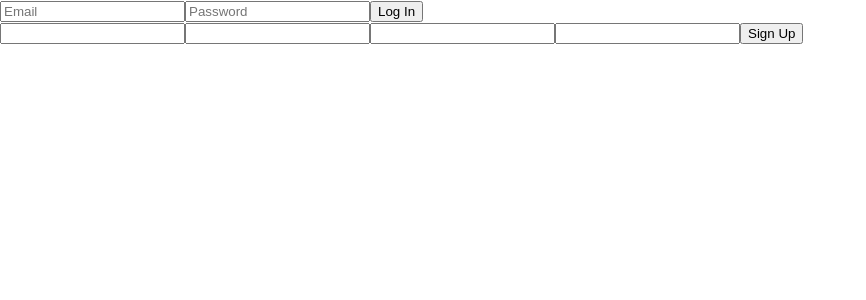
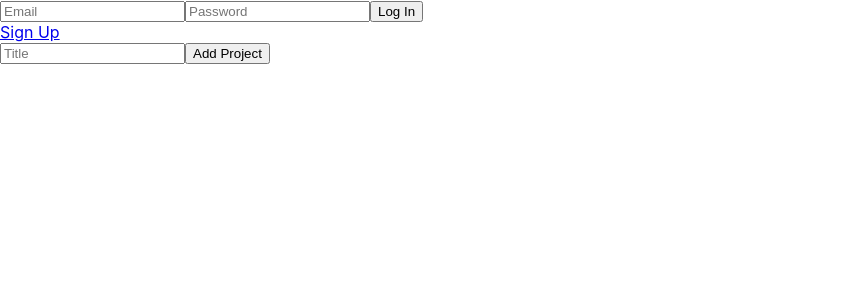
Before and after one commit to serdg0/timelogger, a React (Create React App) app: page / in a window 1280 px wide. Shown: the top 300 px of the page, without its empty margins (0-866 px from the left). Built offline with nearby package versions, Linux system fonts and the light colour scheme.

Commit message:
retrieving data DONE

```diff
--- a/src/actions/index.js
+++ b/src/actions/index.js
@@ -2,6 +2,7 @@ const LOGIN = 'LOGIN';
 const SET = 'SET';
 const ADD = 'ADD';
 const REMOVE = 'REMOVE';
+const RETRIEVE = 'RETRIEVE';
 
 const loginAction = status => ({
     type: LOGIN,
@@ -23,4 +24,9 @@ const removeProjectAction = project => ({
     project,
 })
 
-export { loginAction, setAuthAction, addProjectAction, removeProjectAction };
+const getProjectsAction = projects => ({
+    type: RETRIEVE,
+    projects,
+})
+
+export { loginAction, setAuthAction, addProjectAction, removeProjectAction, getProjectsAction };
--- a/src/components/App.js
+++ b/src/components/App.js
@@ -2,21 +2,32 @@ import React from 'react';
 import { createStore, applyMiddleware } from 'redux';
 import { Provider, connect } from 'react-redux';
 import logger from 'redux-logger';
+import { BrowserRouter as Router, Switch, Route, Link} from 'react-router-dom';
 import rootReducer from '../reducers/index';
 import ProjectList from '../containers/ProjectList';
 import SigninForm from '../containers/Signin';
 import SignupForm from '../containers/Signup';
-import { loginAction, setAuthAction, addProjectAction, removeProjectAction } from '../actions/index';
+import ProjectForm from '../containers/ProjectForm';
+import { loginAction, setAuthAction, addProjectAction, removeProjectAction, getProjectsAction } from '../actions/index';
 
 
 const App = props => {
-  const { token, logged, projects, setAuthAction, loginAction, addProjectAction, removeProjectAction } = props;
+  const { token, logged, projects, setAuthAction, loginAction, addProjectAction, removeProjectAction, getProjectsAction } = props;
   return (
+    <Router>
     <div>
-      <SigninForm login={loginAction} tokenize={setAuthAction} />
-      <SignupForm login={loginAction} tokenize={setAuthAction} />
+      <SigninForm login={loginAction} tokenize={setAuthAction} retrieve={getProjectsAction} />
+      <Link to="/signup">Sign Up</Link>
+      <ProjectForm add={addProjectAction} token={token} />
       <ProjectList logged={logged} token={token} projects={projects} />
+
+      <Switch>
+        <Route path="/signup">
+          <SignupForm login={loginAction} tokenize={setAuthAction} />
+        </Route>
+      </Switch>
     </div>
+    </Router>
   );
 }
 
@@ -27,7 +38,7 @@ const mapStateToProps = state =>({
   token: state.token,
 })
 const store = createStore(rootReducer, applyMiddleware(logger));
-const Container = connect(mapStateToProps, {loginAction, setAuthAction, addProjectAction, removeProjectAction})(App);
+const Container = connect(mapStateToProps, {loginAction, setAuthAction, addProjectAction, removeProjectAction, getProjectsAction})(App);
 
 const AppWrap = () => {
   return (
--- a/src/components/Project.js
+++ b/src/components/Project.js
@@ -1,13 +1,12 @@
 import React from 'react';
 
 const Project = props => {
-    const { project: {date, time, name} } = props;
+    const { proj: {title, created_at} } = props;
 
     return(
         <tr>
-            <th>{date}</th>
-            <th>{time}</th>
-            <th>{name}</th>
+            <th>{title}</th>
+            <th>{created_at}</th>
         </tr>
     )
 }
--- /dev/null
+++ b/src/containers/ProjectForm.js
@@ -0,0 +1,44 @@
+import React, { Component } from 'react';
+import axios from 'axios';
+
+class ProjectForm extends Component {
+    constructor(props) {
+        super(props);
+        this.state = {
+            title: ''
+        }
+        this.changeHandler = this.changeHandler.bind(this);
+        this.handleClick = this.handleClick.bind(this);
+    }
+
+    changeHandler(event) {
+        const { target: { name, value } } = event;
+        this.setState({
+          [name]: value,
+        });
+    }
+
+    handleClick() {
+        const { add, token } = this.props;
+        const { title } = this.state
+        axios.post('http://localhost:3001/todos', null, { params: {title: title}, headers: {Authorization: token}})
+        .then(response => {
+          add(response.data)
+          this.setState({
+              title: '',
+          })
+        }).catch(error => console.log(error));
+    }
+
+    render() {
+
+        return(
+            <form>
+                <input value={this.state.title} onChange={this.changeHandler} name="title" placeholder="Title" type="text"></input>
+                <button onClick={this.handleClick} type="button">Add Project</button>
+            </form>
+        )
+    }
+}
+
+export default ProjectForm;
--- a/src/containers/ProjectList.js
+++ b/src/containers/ProjectList.js
@@ -1,34 +1,19 @@
 import React, { Component } from 'react';
 import Project from '../components/Project';
 import axios from 'axios';
+import { addProjectAction } from '../actions';
 
 class ProjectList extends Component {
     constructor(props){
         super(props);
-        this.state = {
-            projects: []
-        }
-    }
-
-    componentDidUpdate(prevProps) {
-        const { token, projects } = this.props;
-        if (projects !== prevProps.projects) {
-            axios.get('http://localhost:3001/todos', { headers: {Authorization: token}})
-            .then(response => {
-              console.log(response);
-              this.setState({
-                  projects: response,
-              })
-            }).catch(error => console.log(error));
-        }
     }
 
     render() {
         const { logged, projects } = this.props;
-        const display = projects.map(proj => <Project obj={proj} />)
+        const display = projects.map(proj => <Project key={proj.id} proj={proj} />)
         return (
             <table>
-                {logged && display}
+                {display}
             </table>
         )
     }
--- a/src/containers/Signin.js
+++ b/src/containers/Signin.js
@@ -21,12 +21,17 @@ class SigninForm extends Component {
 
     loginHandler() {
         const { email, password } = this.state;
-        const { login, tokenize } = this.props;
+        const { login, tokenize, retrieve } = this.props;
         axios.post('http://localhost:3001/auth/login', {withCredentials: true,
         email: email, password: password})
             .then(response => {
+                const token = response.data.auth_token;
                 login(true);
-                tokenize(response.data.auth_token);
+                tokenize(token);
+                axios.get('http://localhost:3001/todos', { headers: {Authorization: token}})
+                .then(projects => {
+                    retrieve(projects.data);
+                }).catch(error => console.log(error));
             }).catch(error => console.log(error));
     }
 
--- a/src/reducers/projects.js
+++ b/src/reducers/projects.js
@@ -1,5 +1,6 @@
 const ADD = 'ADD';
 const REMOVE = 'REMOVE';
+const RETRIEVE = 'RETRIEVE';
 
 const ProjectsReducer = (state = [], action) => {
     switch (action.type) {
@@ -7,6 +8,8 @@ const ProjectsReducer = (state = [], action) => {
             return [...state, action.project]
         case REMOVE:
             return state.filter(proj => proj !== action.project)
+        case RETRIEVE:
+            return [...state, ...action.projects]
         default:
             return state;
     }
```
